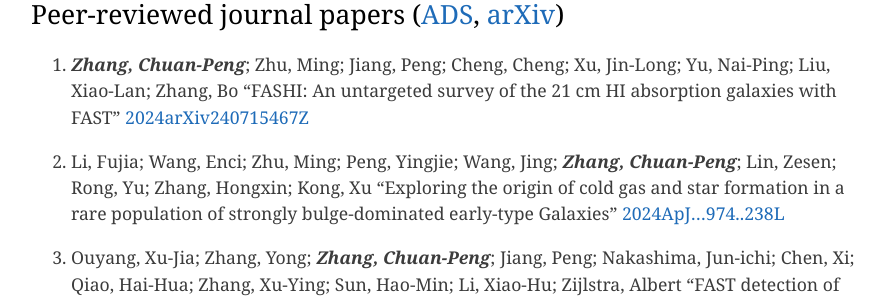
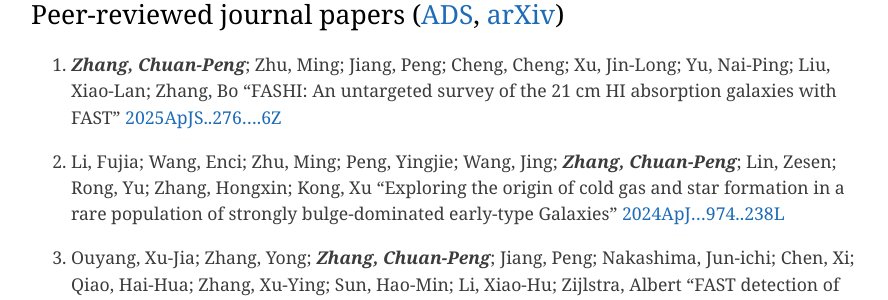
Before and after one commit to zcp521/zcp521.github.io, a Jekyll site: the page built from pub.md, in a window 1280 px wide and 900 px high, scrolled down 529 px. Shown: the part 155-455 px from the top of the window, without its empty margins (193-1081 px from the left). Built offline with Jekyll 4.4.1, drawn with Linux system fonts in a browser that asks for light colours.

Commit message:
Update pub.md

```diff
--- a/pub.md
+++ b/pub.md
@@ -16,7 +16,7 @@
 
 75. ***Zhang, Chuan-Peng***; Zhu, Ming; Jiang, Peng; Cheng, Cheng; Xu, Jin-Long; Yu, Nai-Ping; Liu, Xiao-Lan; Zhang, Bo
 	"FASHI: An untargeted survey of the 21 cm HI absorption galaxies with FAST"
-	[2024arXiv240715467Z](https://ui.adsabs.harvard.edu/abs/2024arXiv240715467Z/abstract)
+	[2025ApJS..276....6Z](https://ui.adsabs.harvard.edu/abs/2025ApJS..276....6Z/abstract)
 
 74. Li, Fujia; Wang, Enci; Zhu, Ming; Peng, Yingjie; Wang, Jing; ***Zhang, Chuan-Peng***; Lin, Zesen; Rong, Yu; Zhang, Hongxin; Kong, Xu
 	"Exploring the origin of cold gas and star formation in a rare population of strongly bulge-dominated early-type Galaxies"
```
